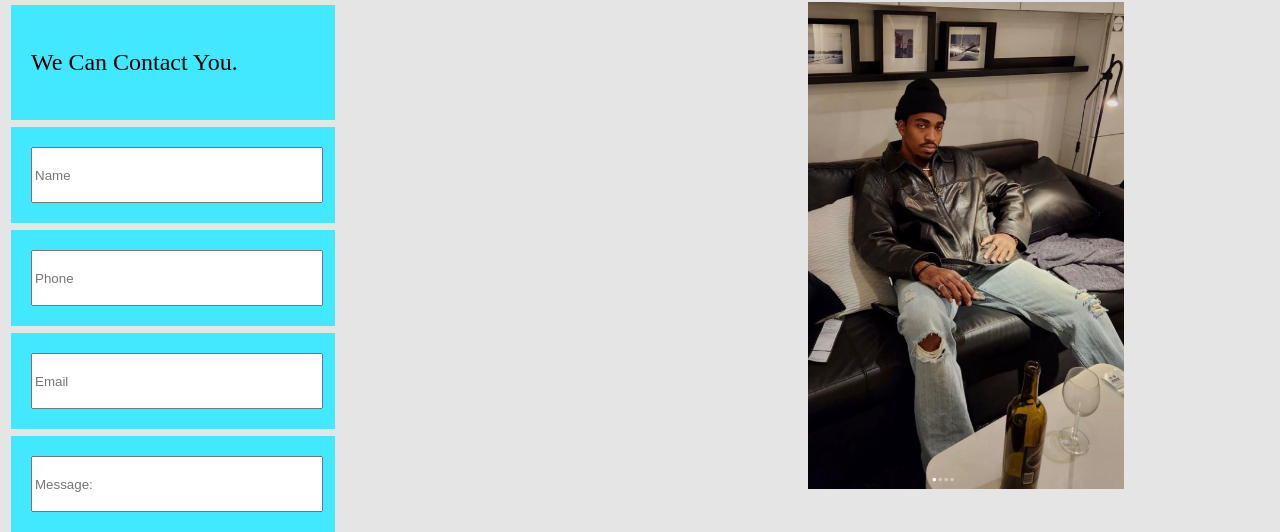
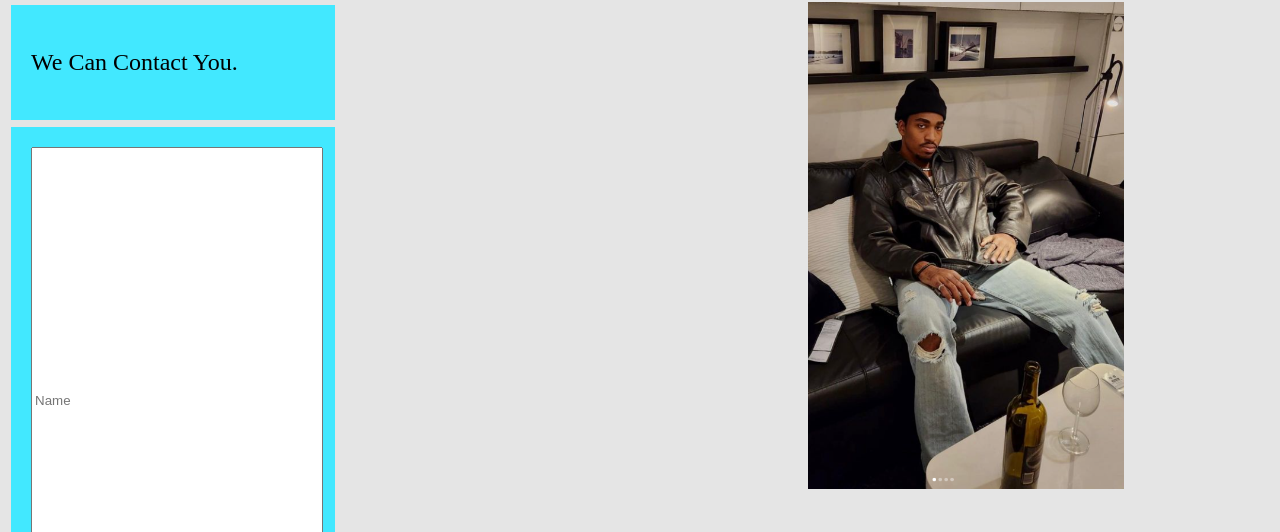
Before and after one commit to alexamico1255/thatboy, a plain HTML site: page Contact_Us.html in a window 1280 px wide. Shown: the part 176-708 px from the top of the page. Drawn offline with Linux system fonts and the light colour scheme.

Commit message:
Update mystyle.css

```diff
--- a/mystyle.css
+++ b/mystyle.css
@@ -104,7 +104,7 @@ footer {
 .contact-box input[type="email"],
 .contact-box textarea {
   width: 100%; /* Adjust the width as needed */
-  height: 50px; /* Adjust the height as needed */
+  height: 500px; /* Adjust the height as needed */
   resize: none; /* Prevent resizing of textarea */
 }
 
```
